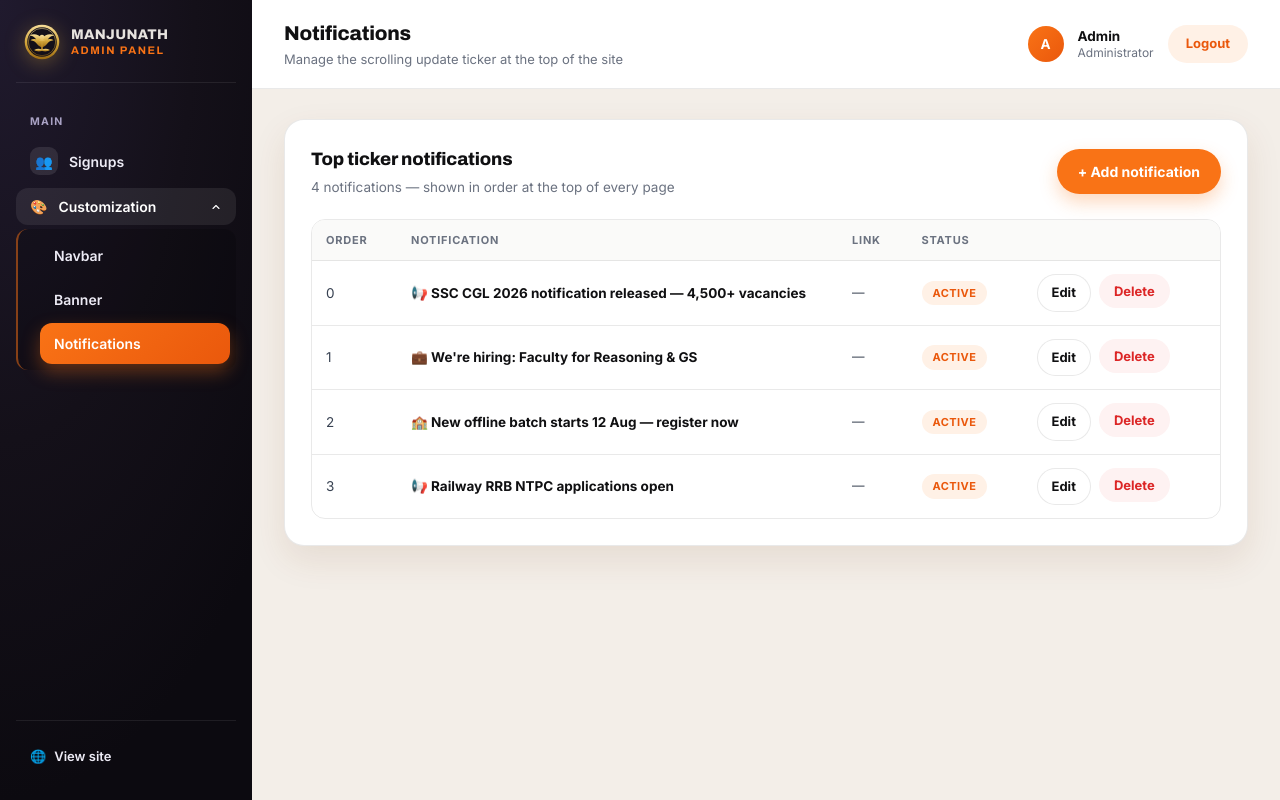
After one commit to n57184322-hue/manjunathacademy, a Django app: page /panel/customization/notifications/ in a window 1280 px wide. The commit adds this page. Run offline with Django 5.2, Linux system fonts and the light colour scheme; a user stored in the database is signed in; data comes from the database, SQL or seed files in the repository; both versions use the stored data as it was after the commit.

Commit message:
Add admin-manageable top notification ticker with optional attached links

```diff
--- a/myapp/context_processors.py
+++ b/myapp/context_processors.py
@@ -1,5 +1,8 @@
-from .models import SiteSettings
+from .models import Notification, SiteSettings
 
 
 def site_settings(request):
-    return {'site_settings': SiteSettings.load()}
+    return {
+        'site_settings': SiteSettings.load(),
+        'top_notifications': Notification.objects.filter(is_active=True),
+    }
--- a/myapp/forms.py
+++ b/myapp/forms.py
@@ -1,7 +1,7 @@
 from django import forms
 from django.contrib.auth.forms import AuthenticationForm, UserCreationForm
 
-from .models import BannerSlide, CustomUser, SiteSettings
+from .models import BannerSlide, CustomUser, Notification, SiteSettings
 
 STATE_CHOICES = [
     ('', 'Select state'),
@@ -122,3 +122,20 @@ class BannerSlideForm(forms.ModelForm):
             'image_url': 'Used only if no image is uploaded above.',
             'order': 'Lower numbers show first.',
         }
+
+
+class NotificationForm(forms.ModelForm):
+    class Meta:
+        model = Notification
+        fields = ('text', 'detail', 'link', 'order', 'is_active')
+        widgets = {
+            'text': forms.TextInput(attrs={'placeholder': 'e.g. 📢 SSC CGL 2026 notification released — 4,500+ vacancies'}),
+            'detail': forms.Textarea(attrs={'rows': 4, 'placeholder': 'Longer text shown when a student taps this notification'}),
+            'link': forms.URLInput(attrs={'placeholder': 'https://ssc.nic.in/...'}),
+            'order': forms.NumberInput(attrs={'min': 0}),
+        }
+        help_texts = {
+            'text': 'Shown in the scrolling ticker at the top of the site.',
+            'link': 'Optional. Opens as the "Official notification link" button in the popup.',
+            'order': 'Lower numbers show first.',
+        }
--- a/myapp/models.py
+++ b/myapp/models.py
@@ -111,3 +111,18 @@ class BannerSlide(models.Model):
 
     def __str__(self):
         return self.title
+
+
+class Notification(models.Model):
+    order = models.PositiveIntegerField(default=0)
+    text = models.CharField(max_length=200, help_text='Short scrolling line, e.g. "SSC CGL 2026 notification released — 4,500+ vacancies"')
+    detail = models.TextField(blank=True, help_text='Longer text shown in the popup when a student taps this notification')
+    link = models.URLField(blank=True, help_text='Official link (apply page, PDF, etc). Shown as a button in the popup.')
+    is_active = models.BooleanField(default=True)
+    created_at = models.DateTimeField(auto_now_add=True)
+
+    class Meta:
+        ordering = ['order', '-created_at']
+
+    def __str__(self):
+        return self.text
--- a/myapp/templates/myapp/panel/base.html
+++ b/myapp/templates/myapp/panel/base.html
@@ -248,6 +248,7 @@ table.panel-table tbody tr:hover{background:#FFF8F2}
         <div class="panel-nav-subgroup">
           <a class="panel-nav-sub {% block nav_navbar_customization %}{% endblock %}" href="{% url 'panel_navbar_customization' %}">Navbar</a>
           <a class="panel-nav-sub {% block nav_banner_customization %}{% endblock %}" href="{% url 'panel_banner_list' %}">Banner</a>
+          <a class="panel-nav-sub {% block nav_notification_customization %}{% endblock %}" href="{% url 'panel_notification_list' %}">Notifications</a>
         </div>
       </div>
     </nav>
--- /dev/null
+++ b/myapp/templates/myapp/panel/notification_list.html
@@ -0,0 +1,73 @@
+{% extends "myapp/panel/base.html" %}
+
+{% block title %}Notifications{% endblock %}
+{% block page_title %}Notifications{% endblock %}
+{% block page_sub %}Manage the scrolling update ticker at the top of the site{% endblock %}
+{% block nav_customization %}is-active{% endblock %}
+{% block nav_customization_open %}is-open{% endblock %}
+{% block nav_notification_customization %}is-active{% endblock %}
+
+{% block extra_style %}
+.notif-cell{max-width:360px;white-space:normal}
+.notif-text-cell{font-weight:700;color:var(--ink)}
+.notif-link-cell{font-size:12.5px;color:var(--muted)}
+.notif-actions{display:flex;gap:8px}
+.btn-sm{padding:8px 14px;font-size:13px}
+.btn-danger{background:#FEF2F2;color:#DC2626}
+.btn-danger:hover{background:#DC2626;color:#fff}
+{% endblock %}
+
+{% block content %}
+<div class="panel-card">
+  <div class="panel-card-head">
+    <div>
+      <h2>Top ticker notifications</h2>
+      <p>{{ notifications|length }} notification{{ notifications|length|pluralize }} — shown in order at the top of every page</p>
+    </div>
+    <a class="btn btn-primary" href="{% url 'panel_notification_add' %}">+ Add notification</a>
+  </div>
+
+  {% if messages %}
+    {% for message in messages %}<p class="panel-alert">{{ message }}</p>{% endfor %}
+  {% endif %}
+
+  {% if notifications %}
+    <div class="panel-table-wrap">
+      <table class="panel-table">
+        <thead>
+          <tr>
+            <th>Order</th>
+            <th>Notification</th>
+            <th>Link</th>
+            <th>Status</th>
+            <th></th>
+          </tr>
+        </thead>
+        <tbody>
+          {% for notification in notifications %}
+          <tr>
+            <td>{{ notification.order }}</td>
+            <td class="notif-cell">
+              <div class="notif-text-cell">{{ notification.text }}</div>
+            </td>
+            <td class="notif-link-cell">{{ notification.link|default:"—" }}</td>
+            <td>{% if notification.is_active %}<span class="panel-badge">Active</span>{% else %}<span class="panel-badge panel-badge-muted">Hidden</span>{% endif %}</td>
+            <td>
+              <div class="notif-actions">
+                <a class="btn btn-ghost btn-sm" href="{% url 'panel_notification_edit' notification.pk %}">Edit</a>
+                <form method="post" action="{% url 'panel_notification_delete' notification.pk %}" onsubmit="return confirm('Delete this notification?');">
+                  {% csrf_token %}
+                  <button type="submit" class="btn btn-danger btn-sm">Delete</button>
+                </form>
+              </div>
+            </td>
+          </tr>
+          {% endfor %}
+        </tbody>
+      </table>
+    </div>
+  {% else %}
+    <p class="panel-empty"><span class="panel-empty-ico">📢</span>No notifications yet — the ticker bar will be empty on the site.</p>
+  {% endif %}
+</div>
+{% endblock %}
--- a/myapp/urls.py
+++ b/myapp/urls.py
@@ -17,4 +17,8 @@ urlpatterns = [
     path('panel/customization/banner/add/', views.panel_banner_add, name='panel_banner_add'),
     path('panel/customization/banner/<int:pk>/edit/', views.panel_banner_edit, name='panel_banner_edit'),
     path('panel/customization/banner/<int:pk>/delete/', views.panel_banner_delete, name='panel_banner_delete'),
+    path('panel/customization/notifications/', views.panel_notification_list, name='panel_notification_list'),
+    path('panel/customization/notifications/add/', views.panel_notification_add, name='panel_notification_add'),
+    path('panel/customization/notifications/<int:pk>/edit/', views.panel_notification_edit, name='panel_notification_edit'),
+    path('panel/customization/notifications/<int:pk>/delete/', views.panel_notification_delete, name='panel_notification_delete'),
 ]
--- a/myapp/views.py
+++ b/myapp/views.py
@@ -6,8 +6,15 @@ from django.shortcuts import get_object_or_404, redirect, render
 from django.urls import reverse_lazy
 from django.utils import timezone
 
-from .forms import AccountUpdateForm, BannerSlideForm, EmailAuthenticationForm, NavbarCustomizationForm, SignupForm
-from .models import BannerSlide, CustomUser, SiteSettings
+from .forms import (
+    AccountUpdateForm,
+    BannerSlideForm,
+    EmailAuthenticationForm,
+    NavbarCustomizationForm,
+    NotificationForm,
+    SignupForm,
+)
+from .models import BannerSlide, CustomUser, Notification, SiteSettings
 
 
 def index(request):
@@ -174,3 +181,52 @@ def panel_banner_delete(request, pk):
         slide.delete()
         messages.success(request, 'Banner slide deleted.')
     return redirect('panel_banner_list')
+
+
+@login_required(login_url='login')
+@user_passes_test(_is_staff, login_url='login')
+def panel_notification_list(request):
+    notifications = Notification.objects.all()
+    return render(request, 'myapp/panel/notification_list.html', {'notifications': notifications})
+
+
+@login_required(login_url='login')
+@user_passes_test(_is_staff, login_url='login')
+def panel_notification_add(request):
+    if request.method == 'POST':
+        form = NotificationForm(request.POST)
+        if form.is_valid():
+            form.save()
+            messages.success(request, 'Notification added.')
+            return redirect('panel_notification_list')
+    else:
+        form = NotificationForm(initial={'order': Notification.objects.count()})
+
+    return render(request, 'myapp/panel/notification_form.html', {'form': form, 'is_new': True})
+
+
+@login_required(login_url='login')
+@user_passes_test(_is_staff, login_url='login')
+def panel_notification_edit(request, pk):
+    notification = get_object_or_404(Notification, pk=pk)
+
+    if request.method == 'POST':
+        form = NotificationForm(request.POST, instance=notification)
+        if form.is_valid():
+            form.save()
+            messages.success(request, 'Notification updated.')
+            return redirect('panel_notification_list')
+    else:
+        form = NotificationForm(instance=notification)
+
+    return render(request, 'myapp/panel/notification_form.html', {'form': form, 'is_new': False, 'notification': notification})
+
+
+@login_required(login_url='login')
+@user_passes_test(_is_staff, login_url='login')
+def panel_notification_delete(request, pk):
+    notification = get_object_or_404(Notification, pk=pk)
+    if request.method == 'POST':
+        notification.delete()
+        messages.success(request, 'Notification deleted.')
+    return redirect('panel_notification_list')
```
Also changed, not shown: myapp/templates/myapp/base.html (+16 -7 lines), myapp/templates/myapp/panel/notification_form.html (added, +71 -0 lines), db.sqlite3, myapp/migrations/0007_notification.py (added), myapp/migrations/0008_seed_default_notifications.py (added).
